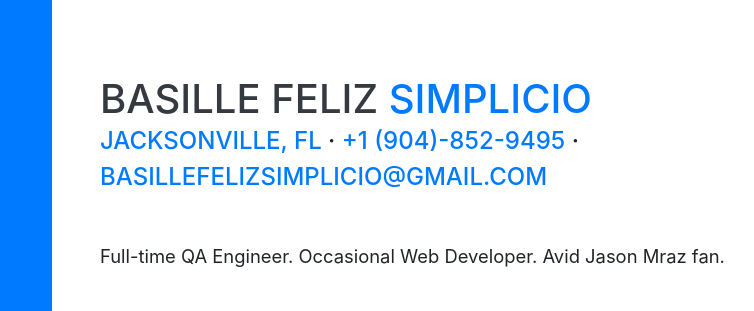
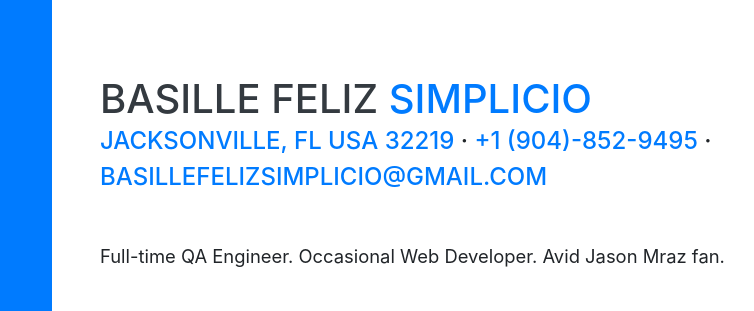
Before and after one commit to bashsimplicio/bashsimplicio.github.io, a website with bundled scripts: page index.html in a window 1280 px wide. Shown: the part 175-486 px from the top of the page, 220-974 px from the left. Built offline with nearby package versions, Linux system fonts and the light colour scheme; a web font is replaced by a local one.

Commit message:
updated address

```diff
--- a/index.html
+++ b/index.html
@@ -76,7 +76,7 @@
         <h1 class="mb-0">Basille Feliz
           <span class="text-primary">Simplicio</span>
         </h1>
-        <div class="subheading mb-5"><a href="https://g.co/kgs/irUwgy1" target="_blank">Jacksonville, FL</a> · <a href="tel:+19048529495">+1 (904)-852-9495</a> · <a href="mailto:basillefelizsimplicio@gmail.com">basillefelizsimplicio@gmail.com</a>
+        <div class="subheading mb-5"><a href="https://g.co/kgs/irUwgy1" target="_blank">Jacksonville, FL USA 32219</a> · <a href="tel:+19048529495">+1 (904)-852-9495</a> · <a href="mailto:basillefelizsimplicio@gmail.com">basillefelizsimplicio@gmail.com</a>
         </div>
     <p class="lead mb-5">Full-time QA Engineer. Occasional Web Developer. Avid Jason Mraz fan.</p>
         <div class="social-icons">
```
